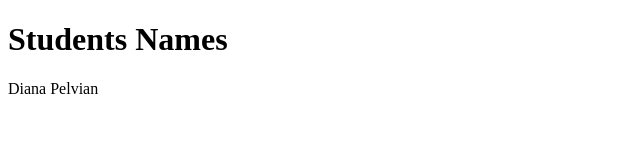
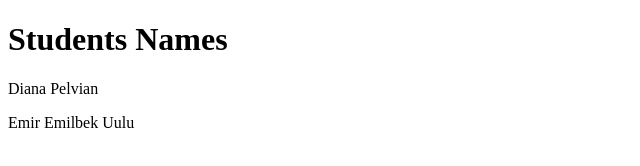
Before and after one commit to TairaKanybek/homework2, a plain HTML site: page index.html in a window 1280 px wide. Shown: the whole page, without its empty margins (0-640 px from the left). Drawn offline with Linux system fonts and the light colour scheme.

Commit message:
Add one more student

```diff
--- a/index.html
+++ b/index.html
@@ -9,5 +9,6 @@
 <body>
     <h1>Students Names</h1>
     <p>Diana Pelvian</p>
+    <p>Emir Emilbek Uulu</p>
 </body>
 </html>
```
